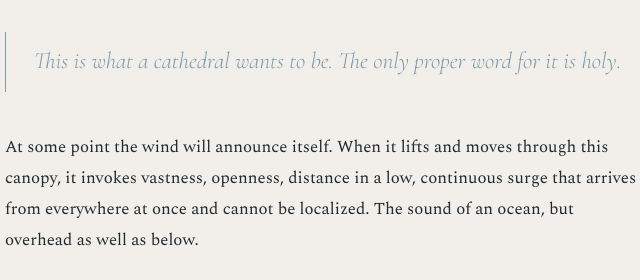
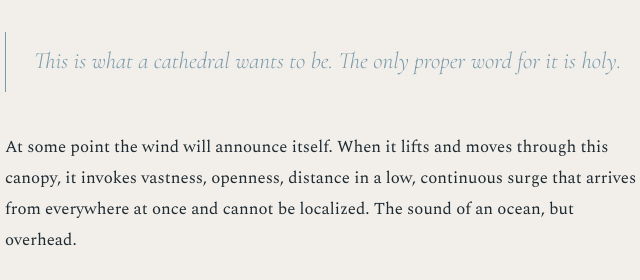
Before and after one commit to streamrD/mt-mitchell, a website: page index.html in a window 1280 px wide. Shown: the part 2280-2560 px from the top of the page, 315-955 px from the left. Drawn offline with nearby package versions, Linux system fonts and the light colour scheme.

Commit message:
minor wording change

```diff
--- a/index.html
+++ b/index.html
@@ -399,7 +399,7 @@
       <p>And yet, stand still long enough and you feel permanence beneath the fragility. These Black Mountains are among the oldest on earth, worn down over hundreds of millions of years by nothing more than water, time, and wind. A drop, a rivulet, repeated again and again, multiplied by numbers too large for a human mind to hold. Helene was catastrophic by any human measure. On the scale by which these mountains keep time, it was barely a tremor.</p>
       <p>When you walk into these spruce-fir forests, the smell of Christmas fills your nose — elevated above any nostalgia — resinous, bracing, clean. Then you notice the sound — more accurately, the absence of it. Today as I entered I tried to locate something I was hearing, but realized it was my own blood rushing in my head. The silence presses in on you from all sides. Even the birds are different here. They converse with this silence, ask it questions, listen.</p>
       <blockquote class="pull">This is what a cathedral wants to be. The only proper word for it is holy.</blockquote>
-      <p>At some point the wind will announce itself. When it lifts and moves through this canopy, it invokes vastness, openness, distance in a low, continuous surge that arrives from everywhere at once and cannot be localized. The sound of an ocean, but overhead as well as below.</p>
+      <p>At some point the wind will announce itself. When it lifts and moves through this canopy, it invokes vastness, openness, distance in a low, continuous surge that arrives from everywhere at once and cannot be localized. The sound of an ocean, but overhead.</p>
       <p>I've walked these paths at the height of summer's groggy heat, the air thick and close even at this elevation. I've seen the transformation a sudden rain brings — moss soaked through, the rocky trail now a stream — wet shoes, wet clothes — the whole forest snapping back to life. I spent a night on a high, exposed ridge here in a torrential storm, thunder crashing all around, the wind roaring, collapsing my tent on top of me over and over all night long so I wasn't sure I'd be hiking out in the morning. Mitchell is not one place. It is many places occupying the same coordinates. I've learned to come here without expectations and let it show me what I need.</p>
       <p>What it gave me today is clouds.</p>
       <p>Whatever work they had been doing last night, by sunrise they had settled down into the valleys and gone solid — a massive expanse of white that my eye first registered as a churning sea, eerily frozen like a photograph. The peaks of the next ranges poked up through the cloud layer like islands off the coast of an otherworldly shore. Where the white ended it merged with an even vaster field of blue receding into an open horizon — depth without terminus — registering as water just as easily as sky — the distant views my soul has craved. The clouds had rounded themselves over the nearest summits like thick blankets, tucked in close. There was no wind to speak of — just that silence.</p>
@@ -459,7 +459,6 @@
     <div class="gallery-cell" data-index="21b"><img src="https://s3.us-east-005.backblazeb2.com/mtmitchell/middle-creek-rapid.jpg" alt="Mt. Mitchell" loading="lazy" onload="this.classList.add('loaded')"></div>
     <div class="gallery-cell" data-index="22"><img src="https://s3.us-east-005.backblazeb2.com/mtmitchell/waterfall.jpg" alt="Mt. Mitchell" loading="lazy" onload="this.classList.add('loaded')"></div>
     <div class="gallery-cell" data-index="22b"><img src="https://s3.us-east-005.backblazeb2.com/mtmitchell/IMG_2148.jpeg" alt="Mt. Mitchell" loading="lazy" onload="this.classList.add('loaded')"></div>
-    <div class="gallery-cell" data-index="24"><img src="https://s3.us-east-005.backblazeb2.com/mtmitchell/4C072CB8-39B8-4FF6-B494-864AFEE7FF6F2022-10-23_11-44-57_175.jpeg" alt="Mt. Mitchell" loading="lazy" onload="this.classList.add('loaded')"></div>
 
     <!-- Joe Pye Weed · August, 2018 -->
     <div class="gallery-cell video-cell" data-type="video" data-video-id="ufYKXkjgal8">
@@ -476,12 +475,12 @@
     </div>
 
     <div class="gallery-cell full" data-index="23"><img src="https://s3.us-east-005.backblazeb2.com/mtmitchell/IMG_6360.jpeg" alt="Mt. Mitchell" loading="lazy" onload="this.classList.add('loaded')"></div>
+    <div class="gallery-cell" data-index="24"><img src="https://s3.us-east-005.backblazeb2.com/mtmitchell/4C072CB8-39B8-4FF6-B494-864AFEE7FF6F2022-10-23_11-44-57_175.jpeg" alt="Mt. Mitchell" loading="lazy" onload="this.classList.add('loaded')"></div>
     <div class="gallery-cell" data-index="25"><img src="https://s3.us-east-005.backblazeb2.com/mtmitchell/0C9AFE49-0345-49C3-9173-95DDBF9738542022-10-23_11-37-12_729.jpeg" alt="Mt. Mitchell" loading="lazy" onload="this.classList.add('loaded')"></div>
     <div class="gallery-cell" data-index="26"><img src="https://s3.us-east-005.backblazeb2.com/mtmitchell/IMG_7087.JPG" alt="Mt. Mitchell" loading="lazy" onload="this.classList.add('loaded')"></div>
     <div class="gallery-cell" data-index="27"><img src="https://s3.us-east-005.backblazeb2.com/mtmitchell/IMG_6197.jpeg" alt="Mt. Mitchell" loading="lazy" onload="this.classList.add('loaded')"></div>
     <div class="gallery-cell" data-index="28"><img src="https://s3.us-east-005.backblazeb2.com/mtmitchell/122DE275-6732-4D8B-879C-9CE709A99A022022-10-23_10-48-28_459.jpeg" alt="Mt. Mitchell" loading="lazy" onload="this.classList.add('loaded')"></div>
     <div class="gallery-cell" data-index="29"><img src="https://s3.us-east-005.backblazeb2.com/mtmitchell/874DF94F-1DB3-402E-8653-2F8D9B38706735397109591_760228cabd_o.jpg" alt="Mt. Mitchell" loading="lazy" onload="this.classList.add('loaded')"></div>
-    <div class="gallery-cell" data-index="52"><img src="https://s3.us-east-005.backblazeb2.com/mtmitchell/mtmitchell-from-mtfarm.jpg" alt="Mt. Mitchell" loading="lazy" onload="this.classList.add('loaded')"></div>
     <div class="gallery-cell full" data-index="30"><img src="https://s3.us-east-005.backblazeb2.com/mtmitchell/35527968665_2af45f4333_o.JPG" alt="Mt. Mitchell" loading="lazy" onload="this.classList.add('loaded')"></div>
 
     <!-- Morning at Maple Camp Bald · June, 2017 -->
@@ -534,6 +533,7 @@
     <div class="gallery-cell" data-index="49"><img src="https://s3.us-east-005.backblazeb2.com/mtmitchell/620D121A-01DA-4435-B680-AE1A7B2F7F3828871027652_763858f2b8_o.jpg" alt="Mt. Mitchell" loading="lazy" onload="this.classList.add('loaded')"></div>
     <div class="gallery-cell" data-index="50"><img src="https://s3.us-east-005.backblazeb2.com/mtmitchell/23FD5665-62AA-47E9-B3E9-F5098B73FCA328899618141_9e7e0cba11_o.jpg" alt="Mt. Mitchell" loading="lazy" onload="this.classList.add('loaded')"></div>
     <div class="gallery-cell" data-index="51"><img src="https://s3.us-east-005.backblazeb2.com/mtmitchell/IMG_9408.JPG" alt="Mt. Mitchell" loading="lazy" onload="this.classList.add('loaded')"></div>
+    <div class="gallery-cell" data-index="52"><img src="https://s3.us-east-005.backblazeb2.com/mtmitchell/mtmitchell-from-mtfarm.jpg" alt="Mt. Mitchell" loading="lazy" onload="this.classList.add('loaded')"></div>
 
     <!-- Homage to the Chinese Taoist Poets · August, 2016 -->
     <div class="gallery-cell video-cell" data-type="video" data-video-id="tevDGK7_cBs">
```
